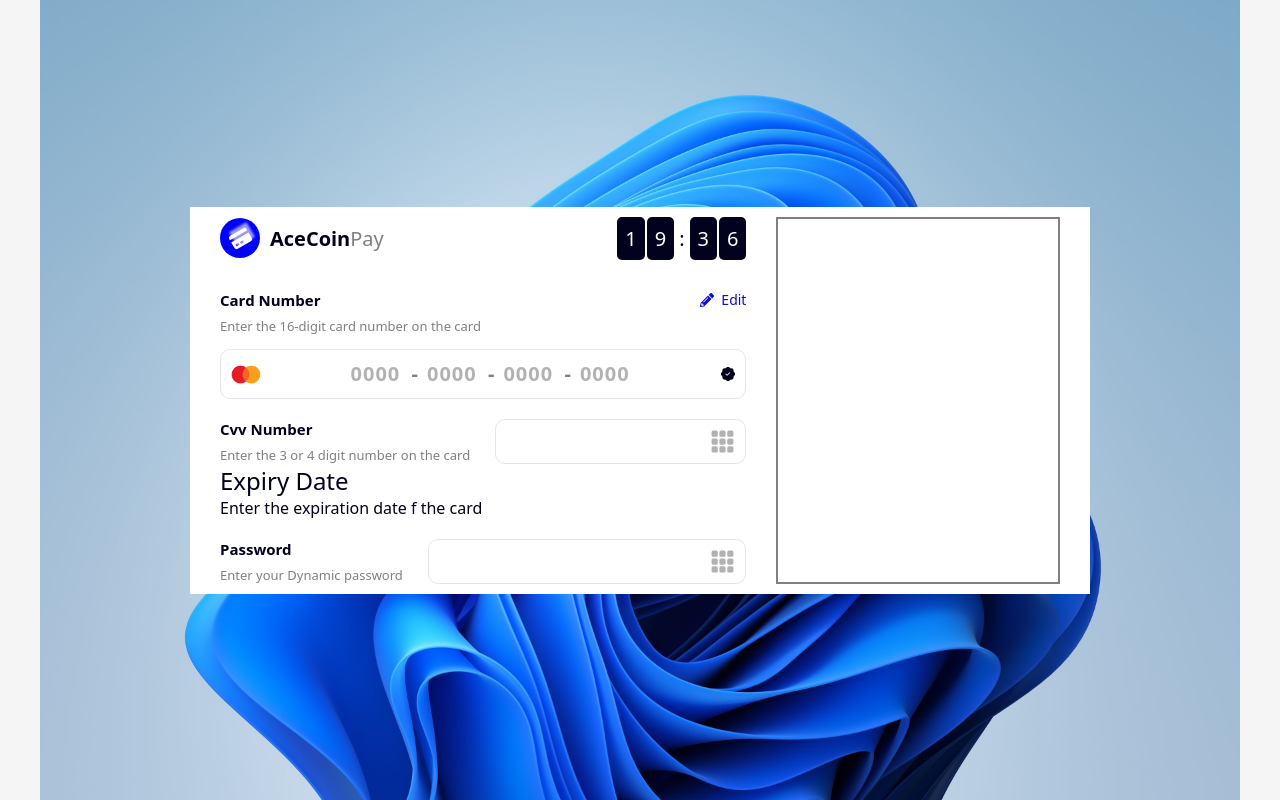
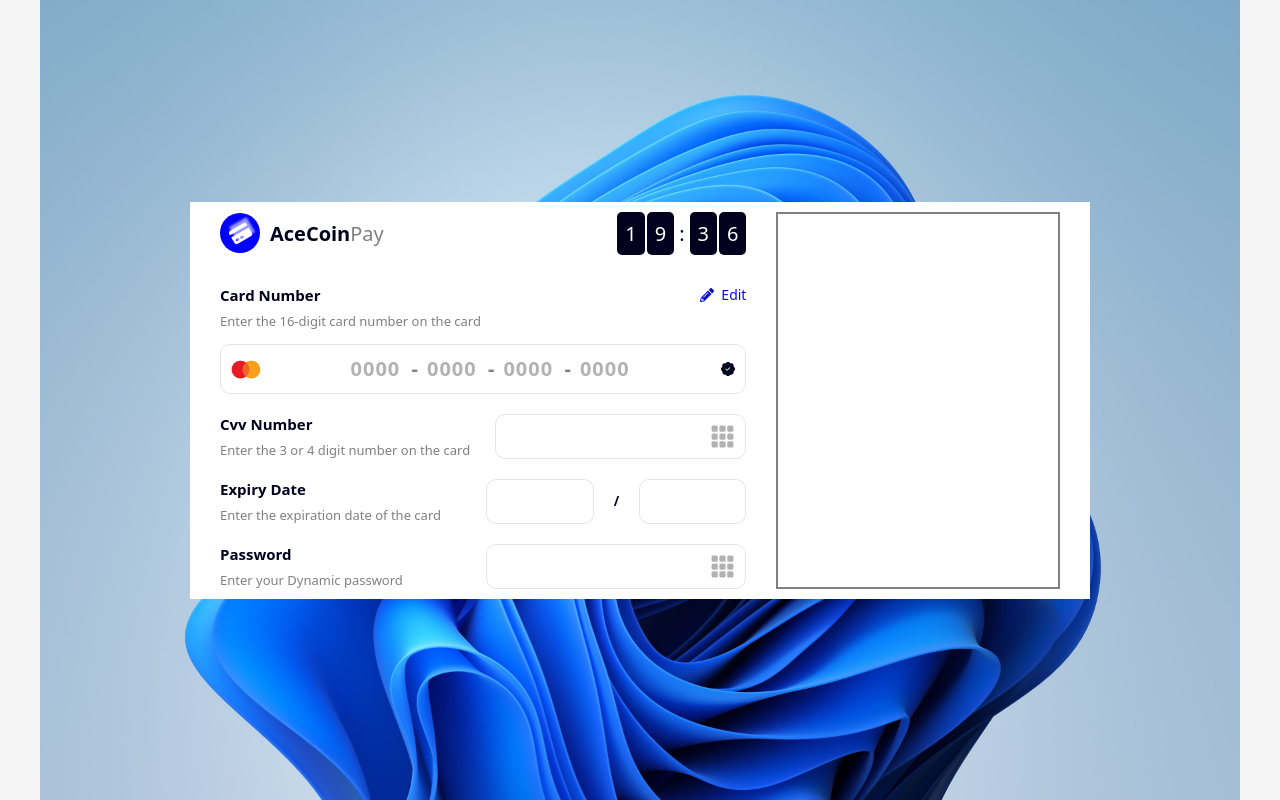
Before and after one commit to AlexChika/team-recruit-sc, a React (Create React App) app: page / in a window 1280 px wide. Built offline with nearby package versions, Linux system fonts and the light colour scheme.

Commit message:
added expirydate ,passsword and cvv number Ui

```diff
--- a/src/components/modal/CvvNumber.tsx
+++ b/src/components/modal/CvvNumber.tsx
@@ -52,7 +52,8 @@ const Wrapper = styled.div`
     display: flex;
     justify-content: space-between;
     flex: 1;
-    min-width: 100px;
+    min-width: 90px;
+    max-width: 260px;
 
     /* responsible for collecting values */
     input {
--- a/src/components/modal/ExpiryDate.tsx
+++ b/src/components/modal/ExpiryDate.tsx
@@ -5,13 +5,107 @@ const ExpiryDate = () => {
     <Wrapper>
       <div className="expirydate__header">
         <h2>Expiry Date</h2>
-        <p>Enter the expiration date f the card</p>
+        <p>Enter the expiration date of the card</p>
       </div>
-      <div className="expirydate__box"></div>
+
+      <div className="expirydate__box">
+        <div className="expirydate__month">
+          <input type="text" inputMode="numeric" />
+        </div>
+
+        <small>/</small>
+
+        <div className="expirydate__year">
+          <input type="text" inputMode="numeric" />
+        </div>
+      </div>
     </Wrapper>
   );
 };
 
 export default ExpiryDate;
 
-const Wrapper = styled.div``;
+const Wrapper = styled.div`
+  margin-top: 20px;
+  color: var(--black-color);
+  display: flex;
+  align-items: center;
+  justify-content: space-between;
+  gap: 10px;
+
+  .expirydate__header {
+    h2 {
+      font-size: clamp(1.3rem, 3.5vw, 1.5rem);
+      font-weight: 700;
+    }
+
+    p {
+      color: var(--gray-color);
+      font-weight: 500;
+      font-size: 13px;
+      margin-top: 7px;
+    }
+  }
+
+  .expirydate__box {
+    height: 45px;
+    display: flex;
+    justify-content: space-between;
+    align-items: center;
+    min-width: 120px;
+    max-width: 260px;
+
+    /* min-width: 120px; */
+    flex: 1;
+    gap: 10px;
+
+    .expirydate__year,
+    .expirydate__month {
+      border-radius: 10px;
+      border: 1px solid rgba(0, 0, 0, 0.1);
+      width: 100%;
+      height: 100%;
+
+      /* responsible for collecting values */
+      input {
+        font-size: clamp(1.6rem, 3.5vw, 2rem);
+        font-weight: 700;
+        text-align: center;
+        width: 100%;
+        height: 100%;
+        flex: 1;
+        border-radius: inherit;
+      }
+    }
+
+    small {
+      font-weight: 800;
+    }
+  }
+
+  @media screen and (min-width: 360px) {
+    .expirydate__box {
+      /* The 3 grid menu icon */
+      .menu__icon {
+        font-size: 2rem;
+      }
+    }
+  }
+
+  @media screen and (min-width: 400px) {
+    gap: 15px;
+  }
+
+  @media screen and (min-width: 600px) {
+    gap: 25px;
+
+    .expirydate__box {
+      gap: 20px;
+
+      /* The 3 grid menu icon */
+      .menu__icon {
+        font-size: 2.5rem;
+      }
+    }
+  }
+`;
--- a/src/components/modal/Password.tsx
+++ b/src/components/modal/Password.tsx
@@ -52,7 +52,8 @@ const Wrapper = styled.div`
     display: flex;
     justify-content: space-between;
     flex: 1;
-    min-width: 100px;
+    min-width: 140px;
+    max-width: 260px;
 
     /* responsible for collecting values */
     input {
@@ -72,8 +73,6 @@ const Wrapper = styled.div`
 
   @media screen and (min-width: 360px) {
     .password__box {
-      min-width: 120px;
-
       /* The 3 grid menu icon */
       .menu__icon {
         font-size: 2rem;
@@ -88,8 +87,6 @@ const Wrapper = styled.div`
   @media screen and (min-width: 600px) {
     gap: 25px;
     .password__box {
-      /* height: 50px; */
-
       /* The 3 grid menu icon */
       .menu__icon {
         font-size: 2.5rem;
```
